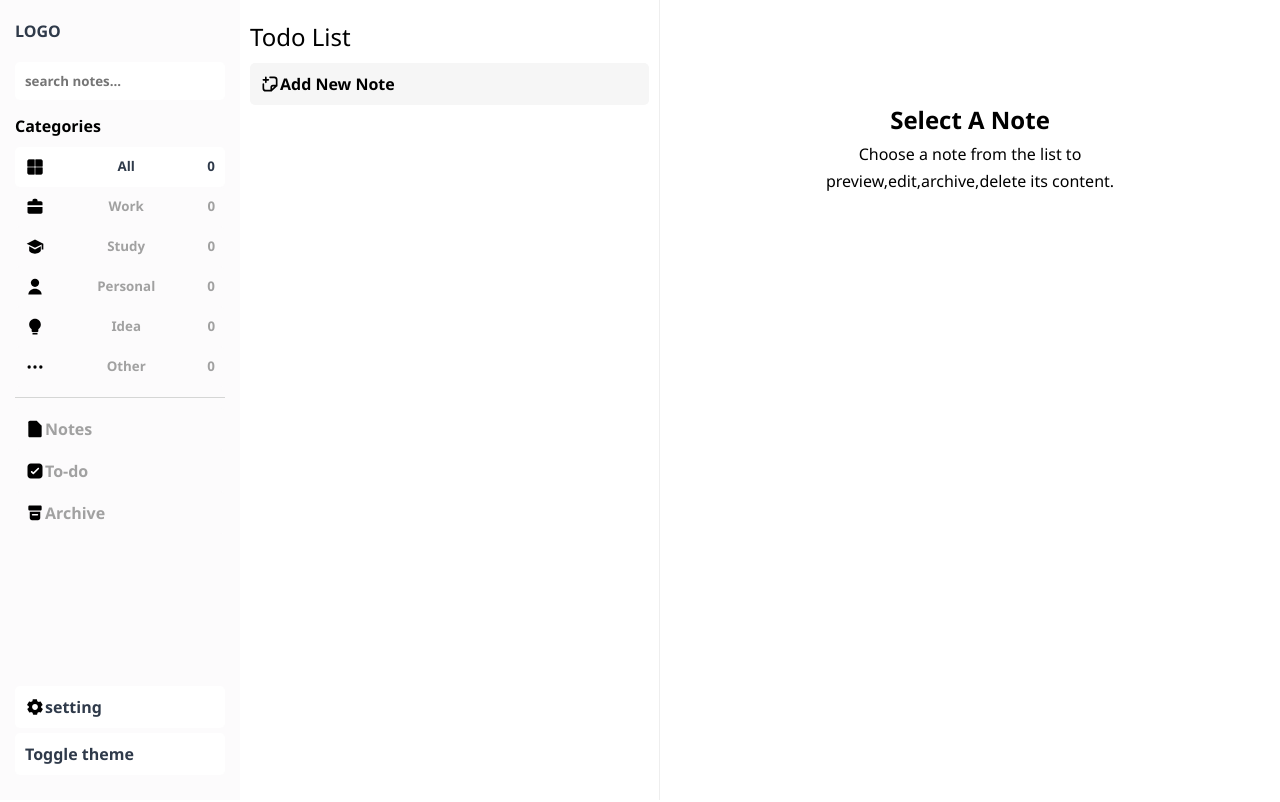
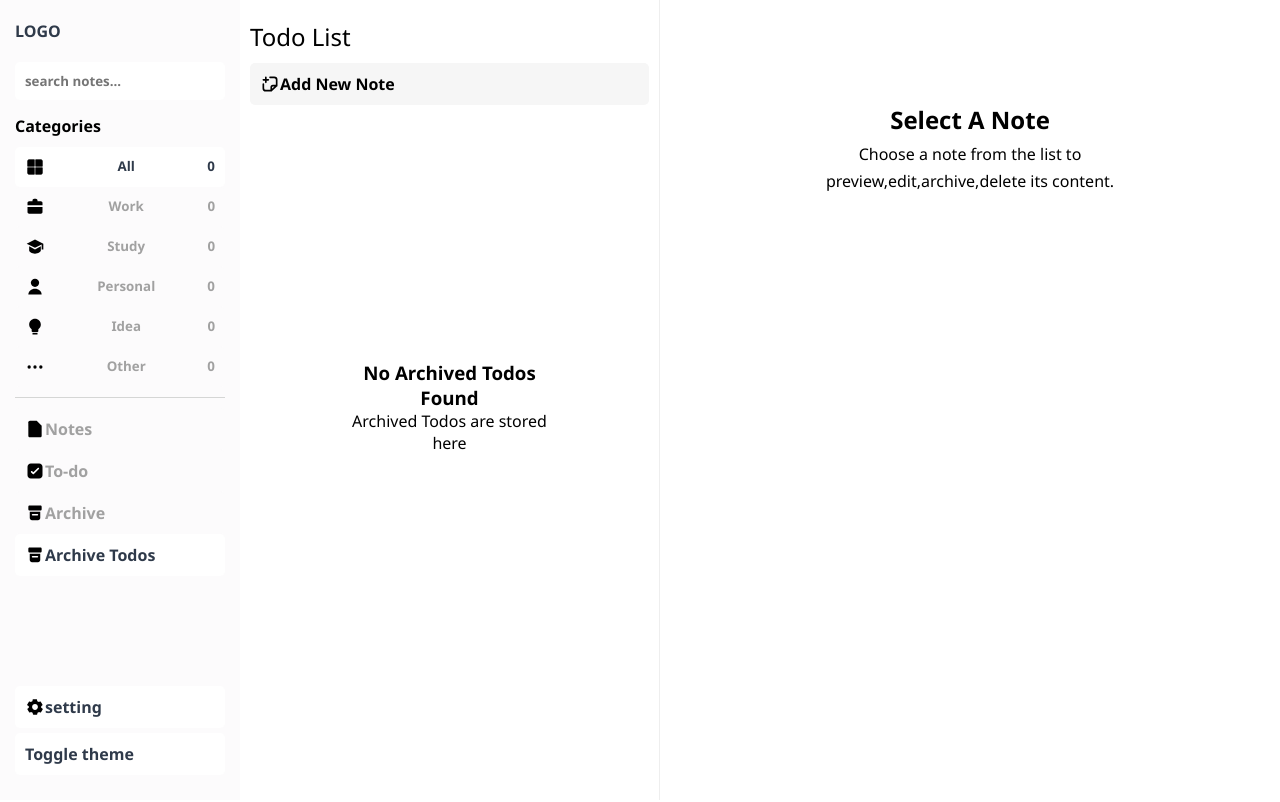
Before and after one commit to Ayush-fs-bit/react-notes-app, a React (Create React App) app: page /archivetodo in a window 1280 px wide. Shown: the top 802 px of the page. Built offline with nearby package versions, Linux system fonts and the light colour scheme.

Commit message:
feat: add todo filtering, archive view, and delete functionality

```diff
--- a/src/App.js
+++ b/src/App.js
@@ -7,6 +7,7 @@ import Noteform from './Noteform';
 import Todo from './Todo'
 import Previewtodo from './Previewtodo';
 import Todoform from './Todoform'
+import Archivetodo from './Archivetodo'
 import { Routes, Route, useLocation } from 'react-router-dom';
 import { useEffect, useState } from 'react';
 import { ReactComponent as AddIcon } from './svg/add.svg'
@@ -105,8 +106,8 @@ function App() {
     return categoryFilter;
   })
 
-  const homeNotes = filteredNotes.filter((n) => !n.isArchived)
-  const archivedNotes = filteredNotes.filter((n) => n.isArchived)
+  const homeNotes = filteredNotes.filter((n) => !n.isArchived);
+  const archivedNotes = filteredNotes.filter((n) => n.isArchived);
 
   const homeNotesCategoryCount = baseFilteredNotes.filter((n) => !n.isArchived).reduce((acc, note) => {
     const cat = note.category || 'other';
@@ -120,12 +121,45 @@ function App() {
     return acc;
   }, {})
 
-  const countsToShow = location.pathname === "/archive" ? archiveNotesCategoryCount : homeNotesCategoryCount;
 
-  const totalArchiveNotes = archivedNotes.length;
-  const totalHomeNotes = homeNotes.length;
+  const totalArchiveNotes =  baseFilteredNotes.filter((n) => n.isArchived).length;
+  const totalHomeNotes =   baseFilteredNotes.filter((n) => !n.isArchived).length;
 
-  const totalCount = location.pathname === "/archive" ? totalArchiveNotes : totalHomeNotes;
+
+  const baseFilteredTodos = todoLists.filter((t) => {
+    const searchFilter = t.title.toLowerCase().includes(searchQuery.toLowerCase());
+
+    const tagFilter = selectedTag === "all" || t.tags?.includes(selectedTag);
+
+    return searchFilter && tagFilter;
+  });
+
+  const filteredTodos = baseFilteredTodos.filter((t) => {
+    const categoryFilter = activeCategory === 'all' || t.category === activeCategory;
+    return categoryFilter;
+  })
+
+  const homeTodos = filteredTodos.filter((t) => !t.isArchived);
+  const archivedTodos = filteredTodos.filter((t) => t.isArchived);
+
+  const homeTodosCategoryCount = baseFilteredTodos.filter((t) => !t.isArchived).reduce((acc, todo) => {
+    const cat = todo.category || 'other'
+    acc[cat] = (acc[cat] || 0) + 1;
+    return acc;
+  }, {})
+
+  const archiveTodosCategoryCount = baseFilteredTodos.filter((t) => t.isArchived).reduce((acc, todo) => {
+    const cat = todo.category || 'other';
+    acc[cat] = (acc[cat] || 0) + 1;
+    return acc;
+  }, {})
+
+  const countsToShow = location.pathname === "/archive" || location.pathname === "/" ? location.pathname === "/archive" ? archiveNotesCategoryCount : homeNotesCategoryCount : location.pathname === "/archivetodo" ? archiveTodosCategoryCount : homeTodosCategoryCount;
+
+  const totalArchiveTodos = baseFilteredTodos.filter((t) => t.isArchived).length;
+  const totalHomeTodos = baseFilteredTodos.filter((t) => !t.isArchived).length;
+
+  const totalCount = location.pathname === "/archive" || location.pathname === "/" ? location.pathname === "/archive" ? totalArchiveNotes : totalHomeNotes : location.pathname === "/archivetodo" ? totalArchiveTodos : totalHomeTodos;
 
   function handleSelectNote(id) {
     let note = notes.find((n) => n.id === id);
@@ -153,7 +187,7 @@ function App() {
     setIsEditing(false);
   }
 
-  function handleAddingTodo(newTodo){
+  function handleAddingTodo(newTodo) {
     setTodoLists((prev) => [newTodo, ...prev]);
     setSelectedTodoId(newTodo.id);
     setIsAdding(false);
@@ -162,10 +196,19 @@ function App() {
 
   function handleDeletingNote() {
     if (!selectedNote) return;
-    if (!window.confirm("Delete this note")) return;
+    if (!window.confirm("Delete This Note")) return;
     const remainingNotes = notes.filter((n) => n.id !== selectedNote.id);
     setNotes(remainingNotes);
     setSelectedNote(null);
+  }
+
+  function handleDeletingTodo() {
+    if (!selectedTodoId) return;
+    if (!window.confirm("Delete This Todo")) return;
+    const remainingTodos = todoLists.filter((t) => t.id !== selectedTodoId);
+    setTodoLists(remainingTodos);
+    setSelectedTodoId(null);
+
   }
 
   function handleEditing() {
@@ -181,7 +224,7 @@ function App() {
     setIsEditing(false);
   }
 
-  function handleUpdatedTodo(updatedTodo){
+  function handleUpdatedTodo(updatedTodo) {
     setTodoLists((prev) =>
       prev.map((t) => (t.id === updatedTodo.id ? updatedTodo : t))
     )
@@ -207,6 +250,17 @@ function App() {
       ))
     )
     setSelectedNote(null);
+  }
+
+  function handleArchiveTodo() {
+    setTodoLists((prev) =>
+      prev.map((t) => (
+        t.id === selectedTodo.id
+          ? { ...t, isArchived: !t.isArchived }
+          : t
+      ))
+    )
+    setSelectedTodoId(null);
   }
 
 
@@ -252,7 +306,9 @@ function App() {
       <div className="main">
         <div className="main-header">
           <h2 className="main-heading">
-            {location.pathname === "/" ? "My Notes" : location.pathname === "/archive" ? "Archive Notes" : "Todo List"}
+            {location.pathname === "/" ? "My Notes" : location.pathname === "/archive" ? (location.pathname === "/archivetodo"
+              ? "Archived Todos"
+              : "Todo Lists") : "Todo List"}
           </h2>
           <button onClick={handleAddClick} className='add-note-btn'><AddIcon className="icon" /> {location.pathname === '/todo' ? "Add Todo" : "Add New Note"}</button>
           {selectedTag !== 'all' && <div className='tag-filter-msg'>
@@ -262,20 +318,21 @@ function App() {
         <Routes>
           <Route path="/" element={<Homepage notes={homeNotes} onSelectNote={handleSelectNote} onTagClick={handleSelectedTag} selectedNote={selectedNote} />} />
           <Route path="/archive" element={<Archivepage notes={archivedNotes} onSelectNote={handleSelectNote} onTagClick={handleSelectedTag} selectedNote={selectedNote} />} />
-          <Route path="/todo" element={<Todo todoList={todoLists} onSelect={handleSelectedTodo} />} />
+          <Route path="/archivetodo" element={<Archivetodo todos={archivedTodos} onSelectTodo={handleSelectedTodo} onTagClick={handleSelectedTag} selectedTodo={selectedTodo} />} />
+          <Route path="/todo" element={<Todo todoList={homeTodos} onSelect={handleSelectedTodo} onTagClick={handleSelectedTag} />} />
         </Routes>
       </div>
       <div className='right'>
-        {isAdding && location.pathname !== "/todo" && <Noteform onAddNote={handleAddingNote} />}
-        {isEditing && location.pathname !== "/todo" && <Noteform onUpdateNote={handleUpdatedNote} noteToEdit={selectedNote} onCancel={handleCancelEdit} />}
+        {isAdding && (location.pathname === "/" || location.pathname === "/archive") && <Noteform onAddNote={handleAddingNote} />}
+        {isEditing && (location.pathname === "/" || location.pathname === "/archive") && <Noteform onUpdateNote={handleUpdatedNote} noteToEdit={selectedNote} onCancel={handleCancelEdit} />}
         {!selectedNote && !isAdding && !selectedTodo && <div className='preview-emptystate'>
           <h2>Select A Note</h2>
           <p>Choose a note from the list to preview,edit,archive,delete its content.</p>
         </div>}
         {!isEditing && selectedNote && <Preview noteSelected={selectedNote} onDelete={handleDeletingNote} onEdit={handleEditing} onArchive={handleArchiveNote} onTagClick={handleSelectedTag} />}
-        {isAdding && location.pathname === "/todo" && <Todoform onAddTodo={handleAddingTodo}/>}
-        {isEditing && location.pathname === "/todo" && <Todoform todoToEdit={selectedTodo} onCancel={handleCancelEdit} onUpdateTodo={handleUpdatedTodo}/>}
-        {!isEditing && selectedTodo && !isAdding && <Previewtodo selectedTodo={selectedTodo} onChecked={handleCheckToogle} onEdit={handleEditing}/>}
+        {isAdding && location.pathname === "/todo" && <Todoform onAddTodo={handleAddingTodo} />}
+        {isEditing && location.pathname === "/todo" && <Todoform todoToEdit={selectedTodo} onCancel={handleCancelEdit} onUpdateTodo={handleUpdatedTodo} />}
+        {!isEditing && selectedTodo && !isAdding && <Previewtodo selectedTodo={selectedTodo} onChecked={handleCheckToogle} onDelete={handleDeletingTodo} onEdit={handleEditing} onArchive={handleArchiveTodo} />}
       </div>
     </div>
 
--- /dev/null
+++ b/src/Archivetodo.js
@@ -0,0 +1,34 @@
+const Archivepage = ({todos,onSelectTodo,onTagClick,selectedTodo}) => {
+  if(todos.length===0){
+    return <div className="empty-state">
+      <h3>No Archived Todos Found</h3>
+      <p>Archived Todos are stored here</p>
+    </div>
+  }
+  function handleTagClick(selectedTag){
+    onTagClick(selectedTag)
+  }
+
+  function renderTags(tags){
+    if(!tags||tags.length===0)return;
+    return tags.map((t)=>(<div className="tags" key={t} onClick={(e)=>{e.stopPropagation();
+      handleTagClick(t)}}>{t}</div>))
+  }
+
+
+
+  return (<div className="archived-todos-container">
+     {todos.map((todo) =>{
+      const totalTask = todo.todos.length;
+      const completedTask = todo.todos.filter((task) => task.completed).length;
+      return <div className={`todo-card ${selectedTodo?.id===todo.id?"selected":""}`}  onClick={()=>onSelectTodo(todo.id)} key={todo.id}>
+        <p className="todo-title">{todo.title}</p>
+        <p>{completedTask} / {totalTask}  Completed</p>
+        <div className="tags-container">{renderTags(todo.tags)}</div>
+      </div>
+  })
+    }
+  </div>  );
+}
+
+export default Archivepage;
--- a/src/Previewtodo.js
+++ b/src/Previewtodo.js
@@ -1,4 +1,4 @@
-const Previewtodo = ({selectedTodo,onChecked,onEdit}) => {
+const Previewtodo = ({selectedTodo,onChecked,onEdit,onDelete,onArchive}) => {
 
   return ( <div>
     <p>{selectedTodo.title}</p>
@@ -12,6 +12,10 @@ const Previewtodo = ({selectedTodo,onChecked,onEdit}) => {
     </div>
 
     <button onClick={onEdit}>Edit</button>
+    <button onClick={onDelete}>delete</button>
+    <button onClick={onArchive}>
+            {selectedTodo.isArchived === true ?'unarchive':'archive'}
+    </button>
 
   </div> );
 }
--- a/src/Sidebar.js
+++ b/src/Sidebar.js
@@ -37,6 +37,8 @@ const Sidebar = ({onSearch,input,onCategory,counts,total,activeCategory,onToggle
       <Link className={`nav-link ${location.pathname==="/"?'selected':""}`} to="/"><NoteIcon className="icon" /> Notes</Link>
       <Link className={`nav-link ${location.pathname==="/todo"?'selected':""}`} to="/todo" ><TodoIcon className="icon" /> To-do</Link>
       <Link className={`nav-link ${location.pathname==="/archive"?'selected':""}`} to="/archive" ><ArchiveIcon className="icon" /> Archive</Link>
+      <Link className={`nav-link ${location.pathname==="/archivetodo"?'selected':""}`} to="/archivetodo" ><ArchiveIcon className="icon" /> Archive Todos</Link>
+
     </div>
     <div className="bottom">
       <p><SettingIcon className="icon" />setting</p>
--- a/src/Todo.js
+++ b/src/Todo.js
@@ -1,4 +1,13 @@
-const Todo = ({todoList,onSelect}) => {
+const Todo = ({todoList,onSelect,onTagClick}) => {
+
+  function renderTags(tags){
+    if(!tags||tags.length===0)return;
+    return tags.map((t)=>(<div className="tags" key={t} onClick={(e)=>{e.stopPropagation();
+      handleTagClick(t)}}>{t}</div>))
+  }
+  function handleTagClick(selectedTag){
+    onTagClick(selectedTag);
+  }
   return (<div className="todo-container">
       {todoList.map((t) => {
         const totalTask = t.todos.length;
@@ -7,6 +16,7 @@ const Todo = ({todoList,onSelect}) => {
           <div className="todo-card" key={t.id} onClick={()=>onSelect(t.id)}>
             <p>{t.title}</p>
             <p>{completedTask} / {totalTask}  Completed</p>
+            <div className="tags-container">{renderTags(t.tags)}</div>
           </div>
         );
       })}
--- a/src/Todoform.js
+++ b/src/Todoform.js
@@ -98,7 +98,7 @@ const Todoform = ({todoToEdit,onCancel,onUpdateTodo,onAddTodo}) => {
               <input type="text" placeholder="Add todos..." id="todoInput" value={todosInput} onChange={(e) => setTodosInput(e.target.value.trim())} />
               <button type="button" onClick={handleTodosAddition}>Add</button></div>
             <div className="added-todo">
-              {todos.map((t) => {
+              {todos?.map((t) => {
                 return <span className="form-todo" key={t.id}>{t.text}<button type="button" onClick={()=>handleDeleteTodo(t.id)}>delete</button></span>
               })}
             </div>
@@ -122,7 +122,7 @@ const Todoform = ({todoToEdit,onCancel,onUpdateTodo,onAddTodo}) => {
               <input type="text" placeholder="Add tag..." id="tagInput" value={tagsInput} onChange={(e) => setTagsInput(e.target.value.trim())} />
               <button type="button" onClick={handleTagAddition}>Add</button></div>
             <div className="added-tags">
-              {tags.map((t) => {
+              {tags?.map((t) => {
                 return <span className="form-tags" key={t}>{t}</span>
               })}
             </div>
```
